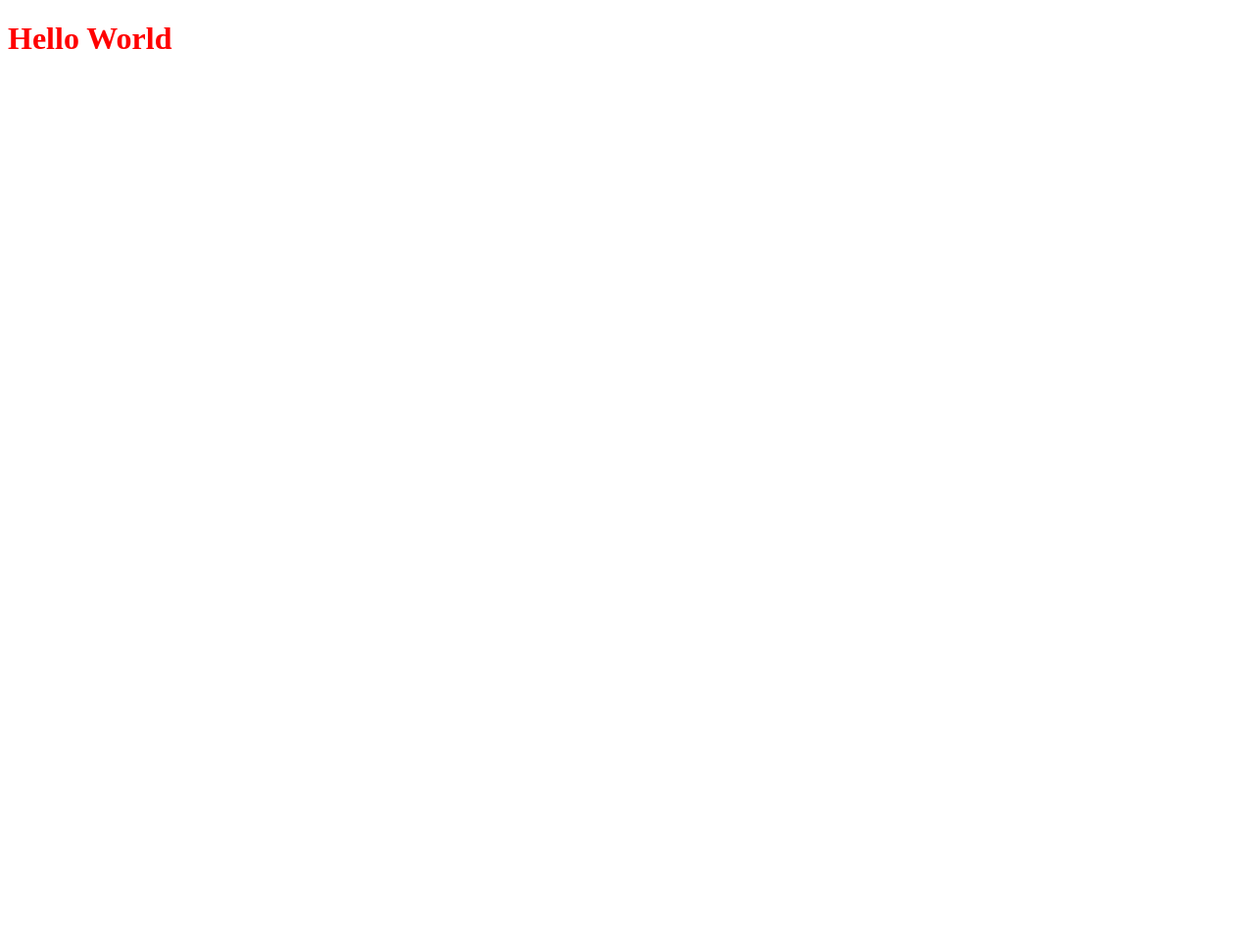
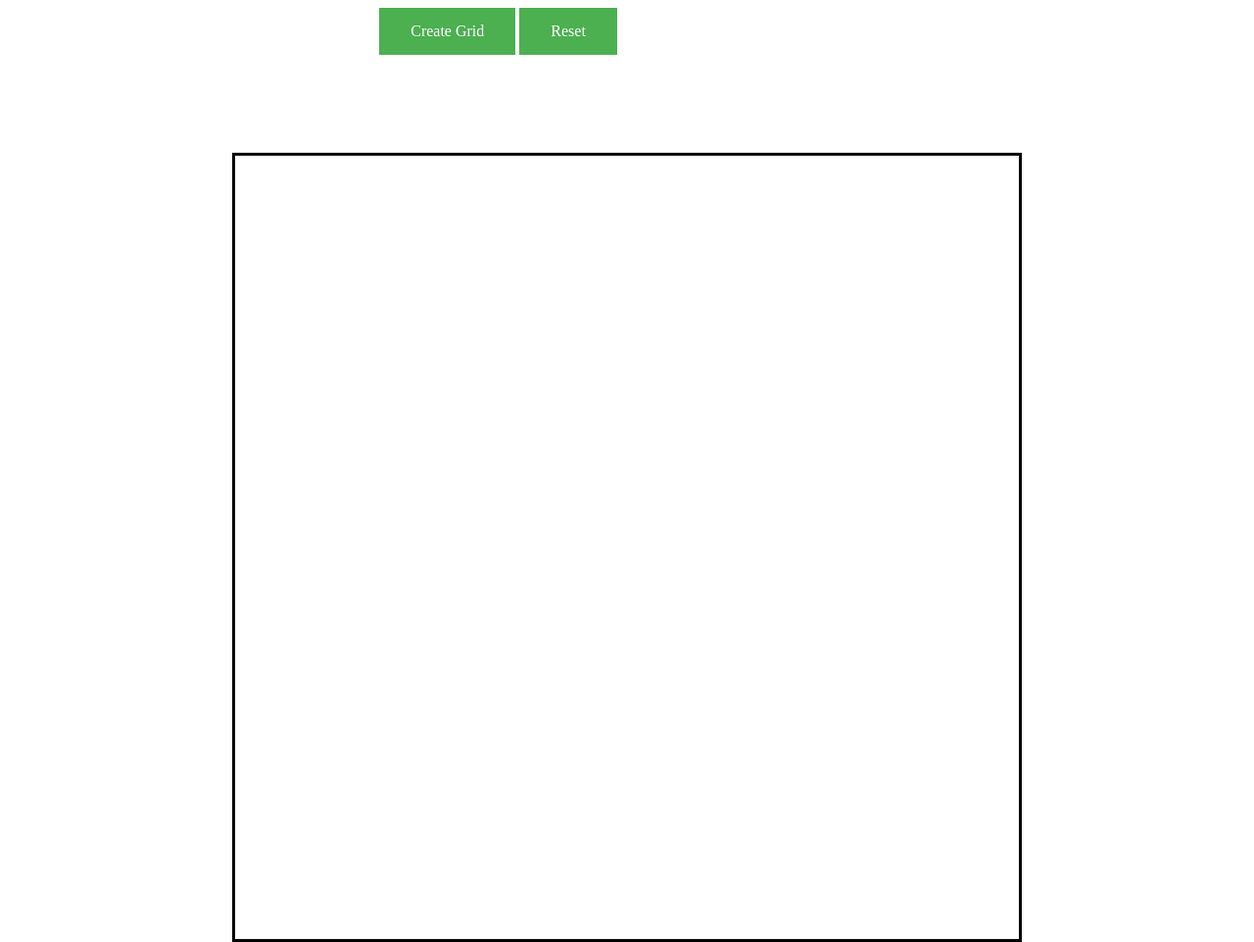
Before and after one commit to nerdlker/etch-a-sketch, a plain HTML site: page index.html in a window 1280 px wide. Shown: the whole page at 98% size. Before the commit the page ends 800 px from the top, so only its background shows below. Drawn offline with Linux system fonts and the light colour scheme.

Commit message:
added updated files

```diff
--- a/index.html
+++ b/index.html
@@ -1,17 +1,29 @@
 <!DOCTYPE html>
 <html lang="en">
 <head>
-    <meta charset="UTF-8">
-    <meta http-equiv="X-UA-Compatible" content="IE=edge">
-    <meta name="viewport" content="width=device-width, initial-scale=1.0">
-    <link rel="stylesheet" href="styles.css">
-    <script src="main.js" defer></script>
-    <title>Document</title>
+  <meta charset="UTF-8">
+  <meta http-equiv="X-UA-Compatible" content="IE=edge">
+  <meta name="viewport" content="width=device-width, initial-scale=1.0">
+  <title>etch-a-sketch</title>
+  <link rel="stylesheet" href="styles.css">
+  <script src="script.js" defer></script>
 </head>
 <body>
-    <h1>Hello World</h1>
-   <div class="container-main">
 
-   </div>
+
+  <div class="top-row">
+    <div class="create-button">
+      Create Grid
+      </div>
+    <div class="clear">
+      Reset
+      </div>
+  </div>
+  <div class="screen">
+
+
+  </div>
+
+
 </body>
 </html>
--- a/styles.css
+++ b/styles.css
@@ -1,8 +1,46 @@
-h1{
-    color: red;
+.create-button{
+  background-color: #4CAF50; /* Green */
+  border: none;
+  color: white;
+  padding: 15px 32px;
+  text-align: center;
+  text-decoration: none;
+  display: inline-block;
+  font-size: 16px;
+}
+
+.screen{
+  width : 800px;
+  height : 800px;
+  margin : 100px auto;
+  border-style: solid;
+
+}
+
+.pixel{
+  user-select:none;
+  height: 50px;
+  width: 50px;
+  background-color: #555;
+  display: inline-block;
+  vertical-align: top;
 }
 
 
-.container-main{
+.clear{
+
+  background-color: #4CAF50; /* Green */
+  border: none;
+  color: white;
+  padding: 15px 32px;
+  text-align: center;
+  text-decoration: none;
+  display: inline-block;
+  font-size: 16px;
 
 }
+
+.top-row{
+  margin: auto;
+  width: 40%;
+}
```
